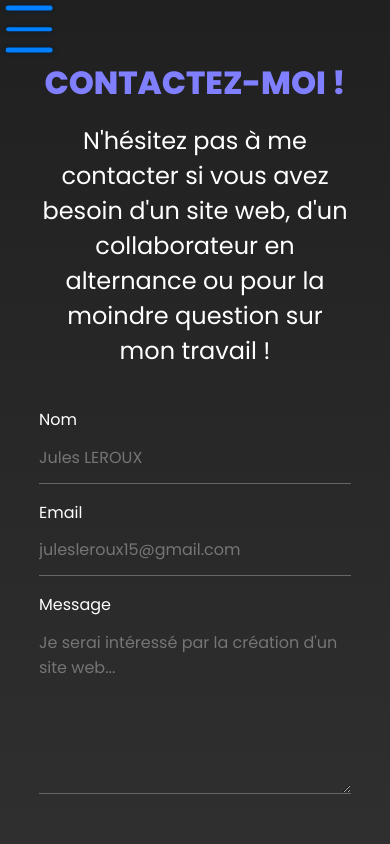
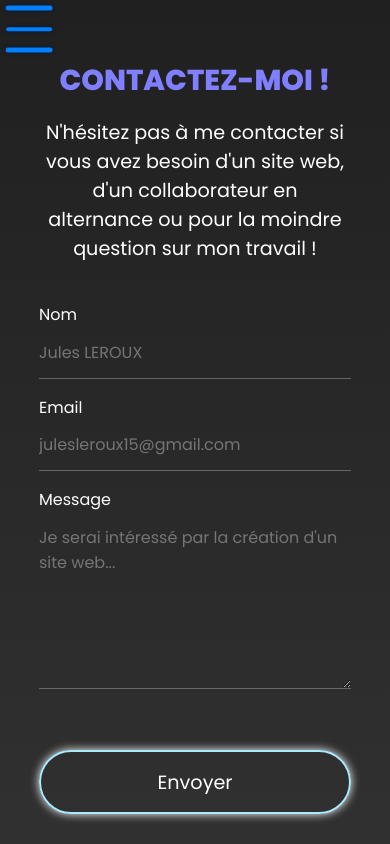
Before and after one commit to JulesssL/Portfolio, a plain HTML site: page contact.html in a window 390 px wide. Shown: the top 844 px of the page. Drawn offline with nearby package versions, Linux system fonts and the light colour scheme.

Commit message:
Correction bug responsive

```diff
--- a/styles/styleContact.css
+++ b/styles/styleContact.css
@@ -119,11 +119,13 @@ body{
 
     .contactTitle{
         margin-top: 7vh;
-        font-size: 2em;
+        font-size: 1.8em;
+        text-align: center;
     }
 
     .contactP{
         text-align: center;
+        font-size: 1.2em;
         width: 100%;
     }
 
```
